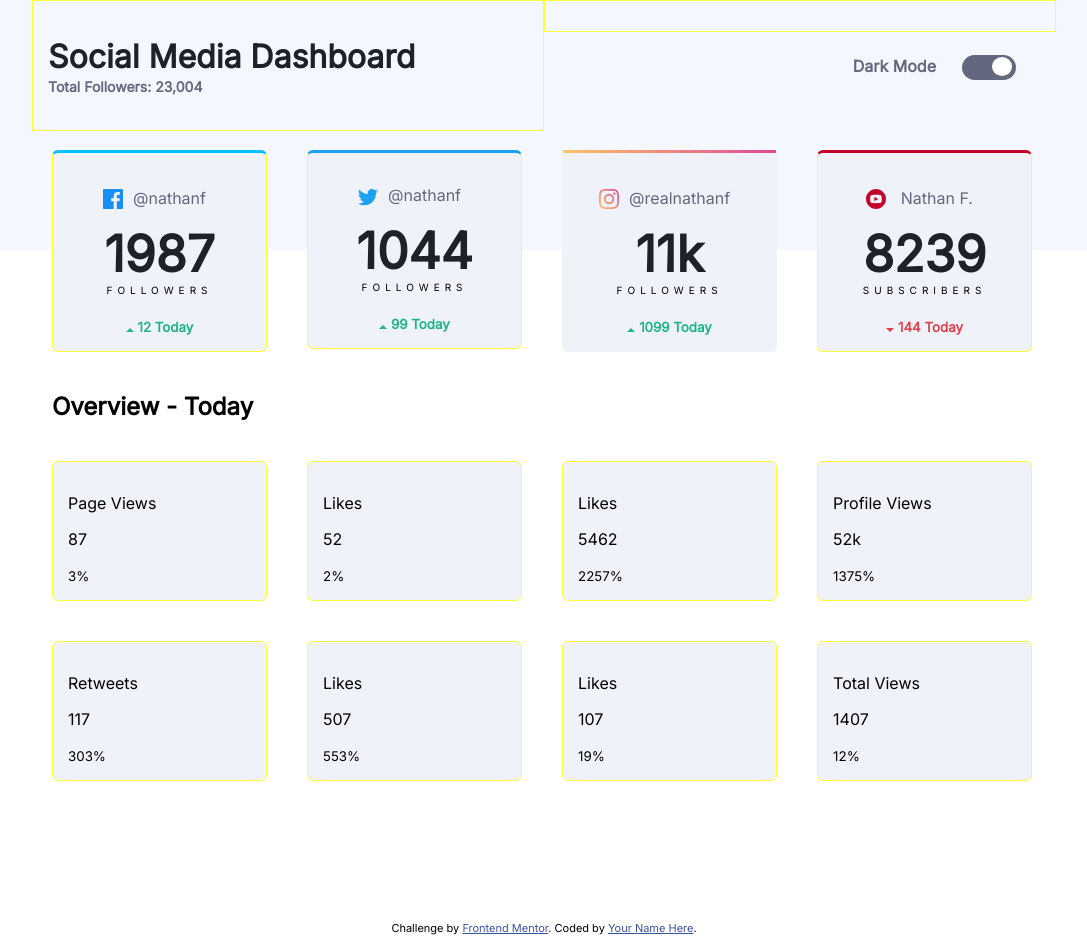
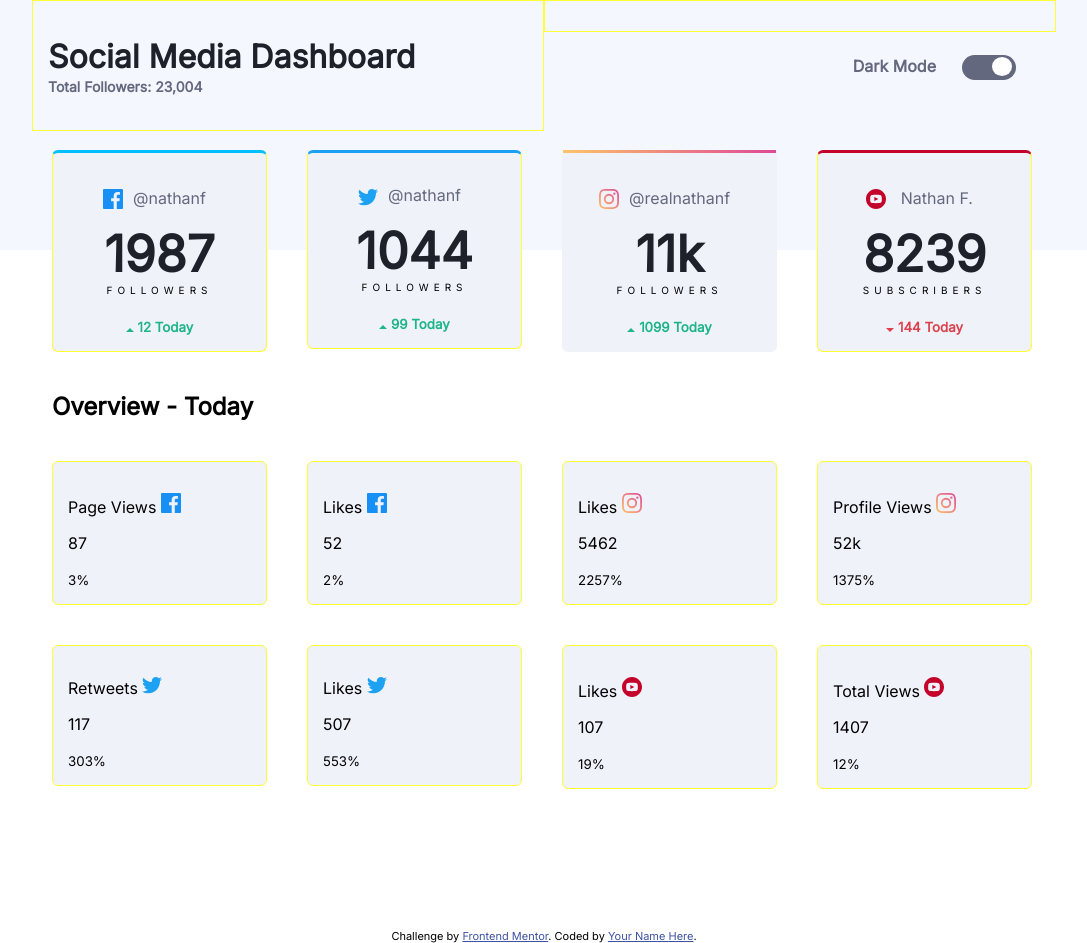
Before and after one commit to Allanlcomander/social-media-dashboard-with-theme-switcher-maste, a plain HTML site: page index.html in a window 1280 px wide. Shown: the whole page, without its empty margins (96-1183 px from the left). Drawn offline with Linux system fonts and the light colour scheme.

Commit message:
start editing second cards

```diff
--- a/css/styles.css
+++ b/css/styles.css
@@ -8,6 +8,7 @@ body{
     margin: 0;
     font-family: 'Inter', sans-serif;
     font-weight: 400,700;
+    background-color:  hsl(0, 0%, 100%);
 }
 
 /* grid layout */
--- a/index.html
+++ b/index.html
@@ -72,26 +72,22 @@
     <div class="row ">
       <h1>Overview - Today</h1>
       <div class="col-3 second-stats">
-        <p>Page Views</p>
-        <i></i>
+        <p>Page Views <span class="icons-bottom"><img src="images/icon-facebook.svg" alt="" srcset=""></span></p>
         <p>87</p>
         <small>3%</small>
       </div>
       <div class="col-3 second-stats">
-        <p>Likes</p>
-        <i></i>
+        <p>Likes <span class="icons-bottom"></span><img src="images/icon-facebook.svg" alt="" srcset=""></p></p>
         <p>52</p>
         <small>2%</small>
       </div>
       <div class="col-3 second-stats">
-        <p>Likes</p>
-        <i></i>
+        <p>Likes <span class="icons-bottom"><img src="images/icon-instagram.svg" alt="" srcset=""></span></p>
         <p>5462</p>
         <small>2257%</small>
       </div>
       <div class="col-3 second-stats">
-        <p>Profile Views</p>
-        <i></i>
+        <p>Profile Views <span class="icons-bottom"><img src="images/icon-instagram.svg" alt="" srcset=""></span></p></p>
         <p>52k</p>
         <small>1375%</small>
       </div>
@@ -99,26 +95,22 @@
     <!-- stats -->
     <div class="row">
       <div class="col-3 second-stats">
-        <p>Retweets</p>
-        <i></i>
+        <p>Retweets <span class="icons-bottom"><img src="images/icon-twitter.svg" alt="" srcset=""></span></p></p>
         <p>117</p>
         <small>303%</small>
       </div>
       <div class="col-3 second-stats">
-        <p>Likes</p>
-        <i></i>
+        <p>Likes <span class="icons-bottom"><img src="images/icon-twitter.svg" alt="" srcset=""></span></p></p>
         <p>507</p>
         <small>553%</small>
       </div>
       <div class="col-3 second-stats">
-        <p>Likes</p>
-        <i></i>
+        <p>Likes <span class="icons-bottom"><img src="images/icon-youtube.svg" alt="" srcset=""></span></p></p>
         <p>107</p>
         <small>19%</small>
       </div>
       <div class="col-3 second-stats">
-        <p>Total Views</p>
-        <i></i>
+        <p>Total Views <span class="icons-bottom"><img src="images/icon-youtube.svg" alt="" srcset=""></span></p></p>
         <p>1407</p>
         <small>12%</small>
       </div>
```
Also changed, not shown: dist/index.html (+8 -16 lines).
